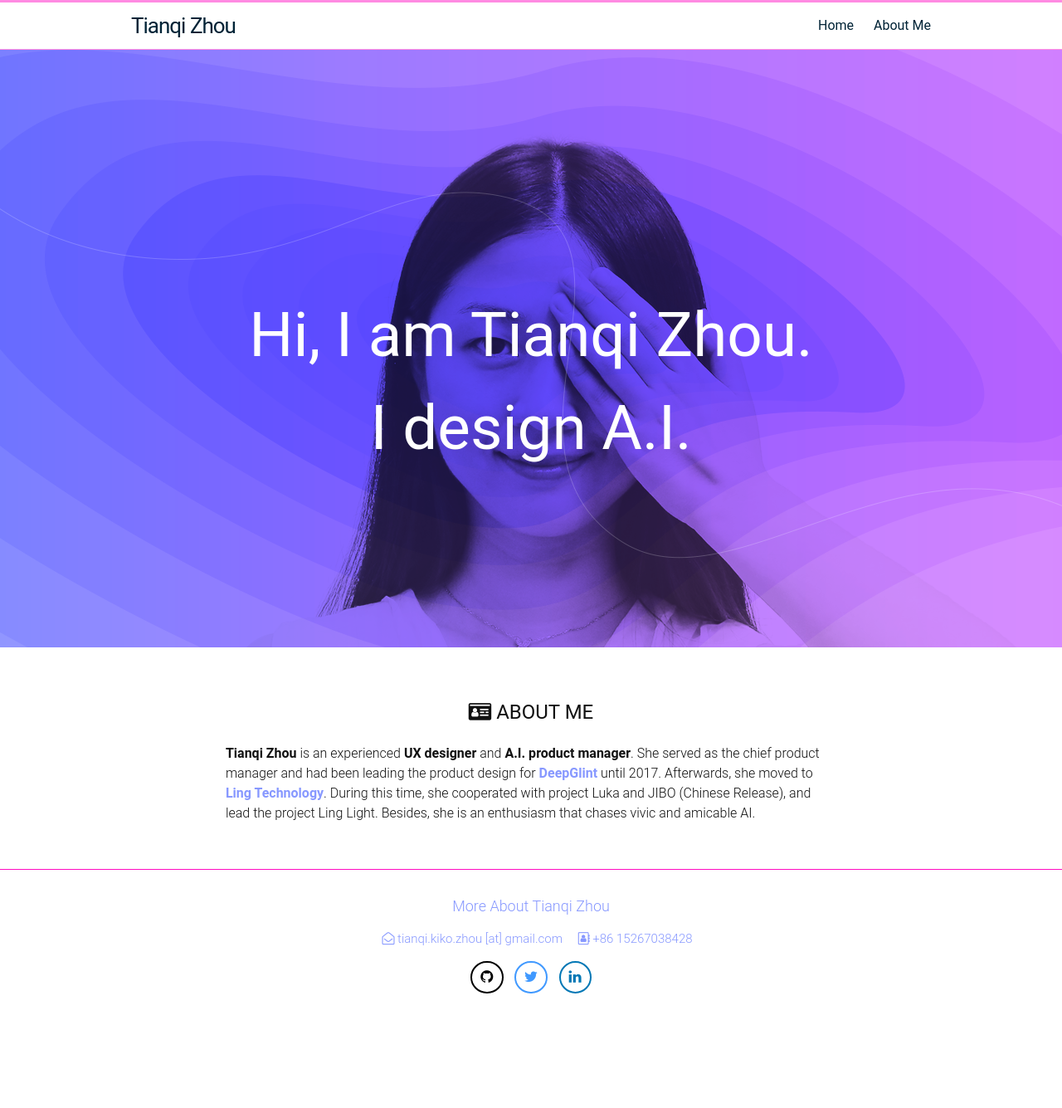
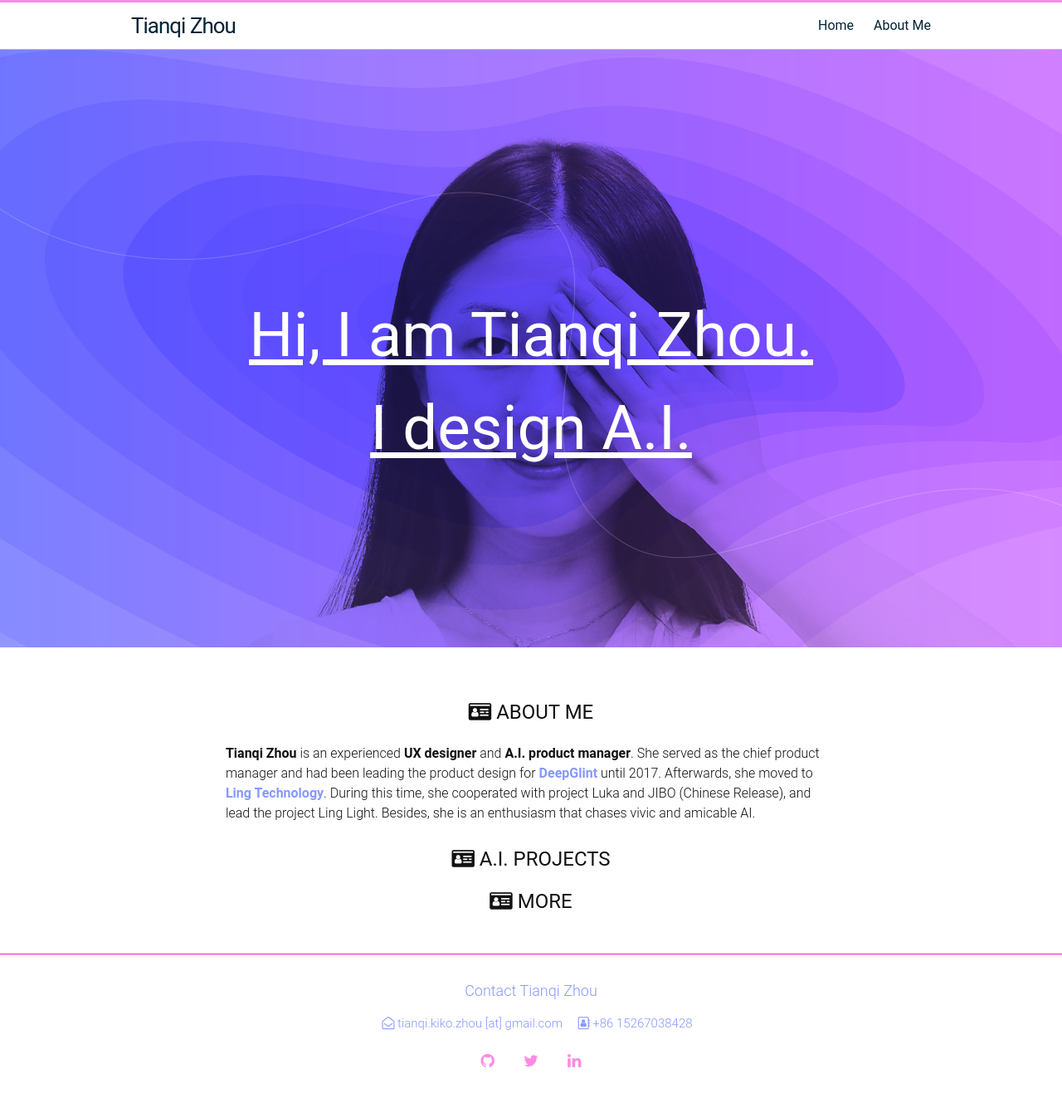
Before and after one commit to Tianqi-Zhou/tianqi-zhou.github.io, a Jekyll site: the page built from index.html, in a window 1280 px wide. Shown: the whole page at 83% size. Built offline with Jekyll 4.4.1, drawn with Linux system fonts in a browser that asks for light colours; before the commit the page ends 1234 px from its top, so only the background shows below that.

Commit message:
Adjust footer

```diff
--- a/_includes/cover.html
+++ b/_includes/cover.html
@@ -29,8 +29,15 @@
   </div> -->
   <div class="slogan">
     {{bio.slogan}}
-    <div class="slogan-title">Hi, I am Tianqi Zhou.</div>
-    <div class="slogan-title">I design A.I.</div>
+    <div class="slogan-title">
+      <span style="text-decoration: underline white;">
+        Hi, I am Tianqi Zhou.
+      </span></div>
+    <div class="slogan-title">
+      <span style="text-decoration: underline white;">
+        I design A.I.
+      </span>
+    </div>
   </div>
 </div>
 <script type="text/javascript">
--- a/_includes/footer.html
+++ b/_includes/footer.html
@@ -5,7 +5,7 @@
     <div class="footer-col-wrapper">
       <h2 class="footer-heading">
         <a class="page-link" href="{{ '/about' | prepend: site.url }}">
-        {{ site.title | prepend: 'More About ' }}
+        {{ site.title | prepend: 'Contact ' }}
       </a></h2>
 
       <a class="footer-col" href="mailto:{{ site.email }}">
--- a/_sass/_components.scss
+++ b/_sass/_components.scss
@@ -29,12 +29,12 @@
 /* Wrapper */
 .icon-button {
     background-color: white;
-    border-radius:  2.2rem;
+    border-radius:  2.4rem;
     cursor:         pointer;
     display:        inline-block;
-    font-size:      1.1rem;
-    height:         2.2rem;
-    line-height:    2.2rem;
+    font-size:      1.2rem;
+    height:         2.4rem;
+    line-height:    2.4rem;
     margin:         0 5px;
     position:       relative;
     text-align:     center;
@@ -42,7 +42,7 @@
        -moz-user-select: none;
         -ms-user-select: none;
             user-select: none;
-    width:          2.2rem;
+    width:          2.4rem;
 }
 
 /* Circle */
@@ -61,39 +61,20 @@
     width:          0;
 }
 .icon-button:hover span {
-    width:          2.2rem;
-    height:         2.2rem;
-    border-radius:  2.2rem;
-    margin:         -1.1rem;
+    width:          2.4rem;
+    height:         2.4rem;
+    border-radius:  2.4rem;
+    margin:         -1.2rem;
 }
-.twitter {
-  border-style: solid;
-  border-color: $twitter-color;
-  border-width: 2px;
-}
+
 .twitter span {
     background-color: $twitter-color;
-}
-.facebook {
-  border-style: solid;
-  border-color: $facebook-color;
-  border-width: 2px;
 }
 .facebook span {
     background-color: $facebook-color;
 }
-.linkedin {
-  border-style: solid;
-  border-color: $linkedin-color;
-  border-width: 2px;
-}
 .linkedin span {
     background-color: $linkedin-color;
-}
-.github {
-  border-style: solid;
-  border-color: $github-color;
-  border-width: 2px;
 }
 .github span {
     background-color: $github-color;
@@ -102,16 +83,16 @@
 .icon-button i {
     background:         none;
     color:              white;
-    height:             2.2rem;
+    height:             2.4rem;
     left:               0;
-    line-height:        2.2rem;
+    line-height:        2.4rem;
     position:           absolute;
     top:                0;
     -webkit-transition: all 0.1s;
        -moz-transition: all 0.1s;
          -o-transition: all 0.1s;
             transition: all 0.1s;
-    width:              2.2rem;
+    width:              2.4rem;
     z-index:            10;
 }
 .icon-button .icon-twitter {
--- a/_sass/_cover.scss
+++ b/_sass/_cover.scss
@@ -183,6 +183,7 @@
 
 .slogan {
   text-align:       center;
+  text-decoration:  underline $white-color;
   border-radius:    25px;
   position:         relative;
   top:              40%;
--- a/css/main.scss
+++ b/css/main.scss
@@ -49,11 +49,10 @@ $brand-color:       $purple-color;
 $brand-color-light: lighten($brand-color, 40%);
 $brand-color-dark:  darken($brand-color, 25%);
 
-$boya-color:        #35DACA;
-$linkedin-color:    #0077B5;
-$twitter-color:     #4099ff;
-$facebook-color:    #3B5998;
-$github-color:      #000000;
+// $linkedin-color:    #0077B5;
+// $twitter-color:     #4099ff;
+// $facebook-color:    #3B5998;
+// $github-color:      #000000;
 
 // Site color scheme[primary and secondary]
 $primary-color:             $magenta-color;
@@ -63,6 +62,11 @@ $primary-color-dark:        darken($primary-color, 25%);
 $secondary-color:           $red-color;
 $secondary-color-light:     $red-color-light;
 $secondary-color-dark:      $red-color-dark;
+
+$linkedin-color:    $primary-color;
+$twitter-color:     $primary-color;
+$facebook-color:    $primary-color;
+$github-color:      $primary-color;
 
 // Width of the content area
 $content-width:     1024px;
@@ -88,7 +92,6 @@ $deep-cover-img:    "/img/background.png";
 }
 
 
-
 // Import partials from `sass_dir` (defaults to `_sass`)
 @import
     "base",
--- a/index.html
+++ b/index.html
@@ -11,3 +11,17 @@ layout: home
     <p> {{ site.data.bio.normal.content }} </p>
   </div>
 </div>
+
+<div id="portofolio" class="portofolio">
+  <h1 class="md-heading text-center">
+    <i class="fa fa-id-card" aria-hidden="true"></i>
+    A.I. PROJECTS
+  </h1>
+</div>
+
+<div id="misc-projects" class="misc-projects">
+  <h1 class="md-heading text-center">
+    <i class="fa fa-id-card" aria-hidden="true"></i>
+    MORE
+  </h1>
+</div>
```
